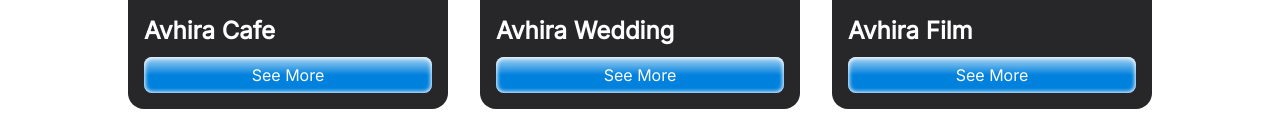
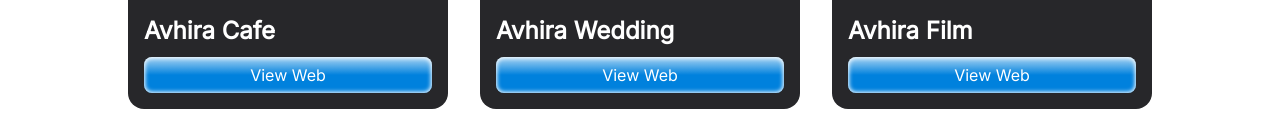
Before and after one commit to avhira/yusup-portfolio, a React (Vite) app: page /project in a window 1280 px wide. Shown: the part 457-596 px from the top of the page. Built offline with nearby package versions, Linux system fonts and the light colour scheme.

Commit message:
add projects

```diff
--- a/src/component/Projects/Card.jsx
+++ b/src/component/Projects/Card.jsx
@@ -3,9 +3,15 @@ export default function Cards({ projects }) {
     <>
       <div className="wrap-card">
         {projects.map((project, i) => (
-          <div key={i} className="card">
+          <div
+            key={i}
+            className="card"
+          >
             <div className="image_container">
-              <img src={project.image} alt={project.title} />
+              <img
+                src={project.image}
+                alt={project.title}
+              />
             </div>
             <div className="technology">
               {project.technologies.map((tech, i) => (
@@ -17,8 +23,13 @@ export default function Cards({ projects }) {
             <div className="title">
               <span>{project.title}</span>
             </div>
-            <a href={project.link} className="cart-button" target="_blank" rel="noreferrer">
-              <span>See More</span>
+            <a
+              href={project.link}
+              className="cart-button"
+              target="_blank"
+              rel="noreferrer"
+            >
+              <span>View Web</span>
             </a>
           </div>
         ))}
--- a/src/data/projects.js
+++ b/src/data/projects.js
@@ -17,6 +17,8 @@ import img10 from '@/img/projects/progate-ninja.png';
 import img11 from '@/img/projects/summer-exploring.png';
 import img12 from '@/img/projects/weddings.jpg';
 import img13 from '@/img/projects/webfilm.png';
+import img14 from '@/img/projects/note.jpg';
+import img15 from '@/img/projects/book-saver.jpg';
 
 export const projects = [
   {
@@ -42,6 +44,18 @@ export const projects = [
     title: 'Aroma Bumi Project',
     technologies: [React, css, Javascript],
     link: 'https://avhira.github.io/aroma-bumi/',
+  },
+  {
+    image: img14,
+    title: 'Note Avhira',
+    technologies: [React, css, Javascript],
+    link: 'https://note-avhira.vercel.app/',
+  },
+  {
+    image: img15,
+    title: 'Book saver',
+    technologies: [html, css, Javascript],
+    link: 'https://avhira.github.io/Book-saver/',
   },
   {
     image: img1,
--- a/src/pages/Projects.jsx
+++ b/src/pages/Projects.jsx
@@ -8,7 +8,7 @@ export default function Projects() {
   const [items, setItems] = useState([]);
   const [pageCount, setPageCount] = useState(0);
   const [halaman, setHalaman] = useState(0);
-  const limit = 3;
+  const limit = 4;
 
   useEffect(() => {
     setPageCount(Math.ceil(projects.length / limit));
```
Also changed, not shown: src/img/projects/book-saver.jpg (added), src/img/projects/note.jpg (added).
